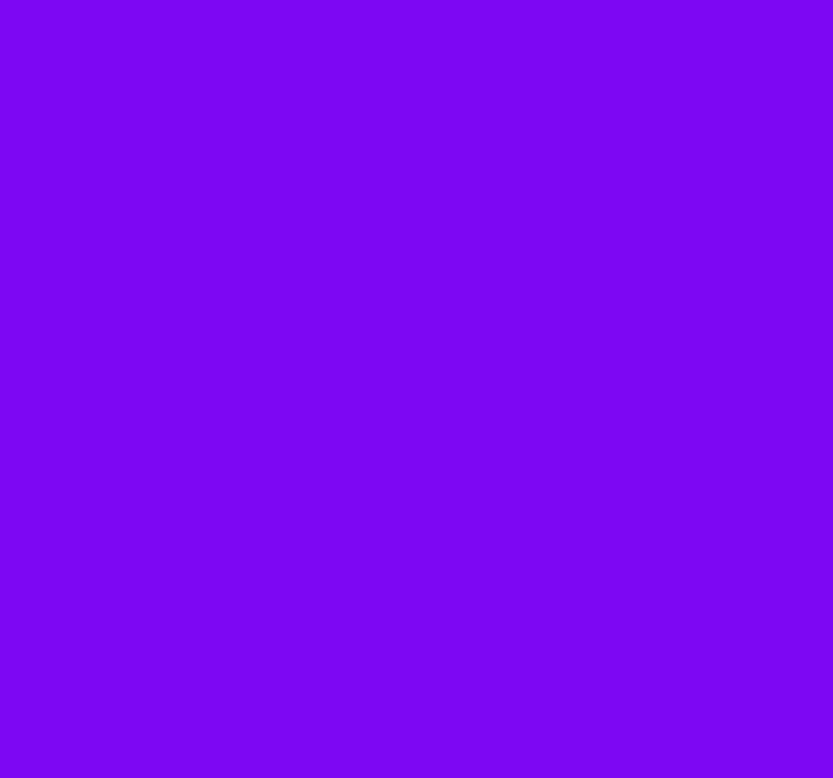
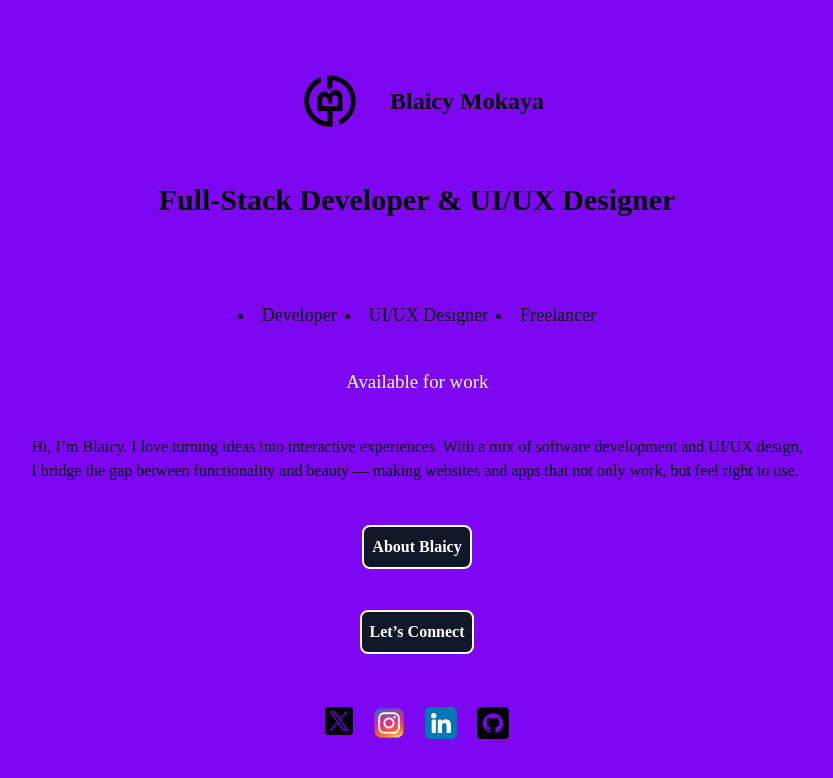
Before and after one commit to Blaicy/blaicy.com, a React (Vite) app: page / in a window 1280 px wide. Shown: the top 778 px of the page, without its empty margins (223-1056 px from the left). Built offline with nearby package versions, Linux system fonts and the light colour scheme.

Commit message:
Add logos

```diff
--- a/index.html
+++ b/index.html
@@ -3,7 +3,7 @@
   <head>
     <meta charset="UTF-8" />
     <meta name="viewport" content="width=device-width,initial-scale=1" />
-    <link rel="icon" type="image/png" href="/images/MyLogo.png" />
+    <link rel="icon" type="image/png" href="/MyLogo.png" />
     <title>My Portfolio</title>
   </head>
   <body>
--- a/src/assets/MainPage.jsx
+++ b/src/assets/MainPage.jsx
@@ -48,7 +48,7 @@ const MainPage = () => {
     initial='hidden'
     animate='visible'>
     <motion.div className='flex items-center space-x-5'>
-      <motion.img src='/B-logo.png'
+      <motion.img src='./B-logo.png'
       className='w-20 aspect-square rounded-md'
       initial={{ x: "-100vw", rotate: 0 }}
       animate={{ x: 0, rotate: [0, 90, 180, 270,360] }}
@@ -103,25 +103,25 @@ const MainPage = () => {
         target="_blank"
         rel="noopener noreferrer"
         className=" w-7 h-7 hover:opacity-50">
-        <img src='/twitter.png'/>
+        <img src='./twitter.png'/>
       </a>
          <a href="https://www.instagram.com/_blaicy"
         target="_blank"
         rel="noopener noreferrer"
         className="w-8 h-8 hover:opacity-50">
-        <img src='/instagram.png' />
+        <img src='./instagram.png' />
       </a>
       <a href="https://www.linkedin.com/in/blaicymokaya"
         target="_blank"
         rel="noopener noreferrer"
         className="w-8 h-8 hover:opacity-50">
-        <img src='/linkedin.png'/>
+        <img src='./linkedin.png'/>
       </a>
       <a href="https://github.com/Blaicy"
         target="_blank"
         rel="noopener noreferrer"
         className=" w-8 h-8 hover:opacity-50">
-        <img src='/github.png'/>
+        <img src='./github.png'/>
       </a>
       </div>
     </motion.div>
--- a/src/main.jsx
+++ b/src/main.jsx
@@ -1,13 +1,13 @@
 import React from 'react'
 import './index.css'
 import ReactDOM from 'react-dom/client'
-import { BrowserRouter } from 'react-router-dom'
+import { HashRouter } from 'react-router-dom'
 import App from './App.jsx'
 
 ReactDOM.createRoot(document.getElementById('root')).render(
   <React.StrictMode>
-    <BrowserRouter basename="/blaicy.com">
+   <HashRouter>
         <App />
-    </BrowserRouter>
+    </HashRouter>
   </React.StrictMode>
 )
```
Also changed, not shown: package.json (+4 -4 lines).
